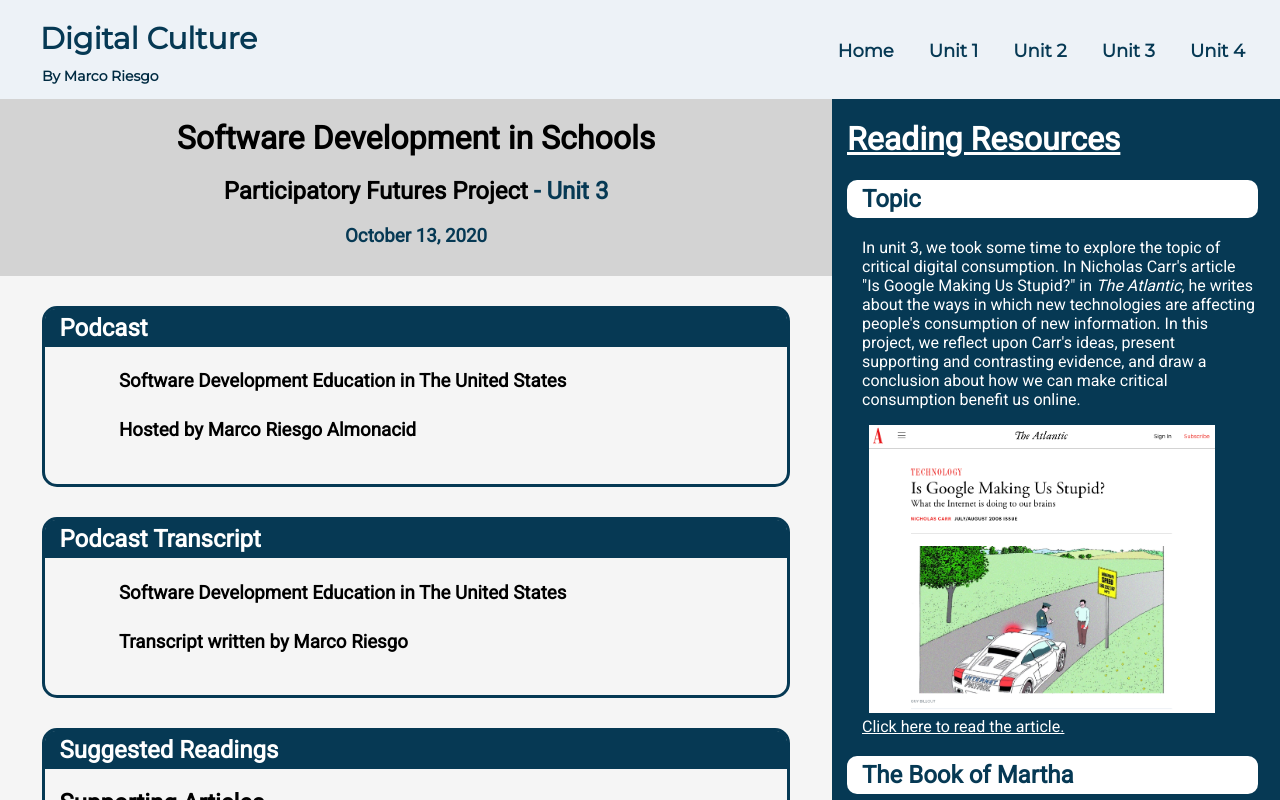
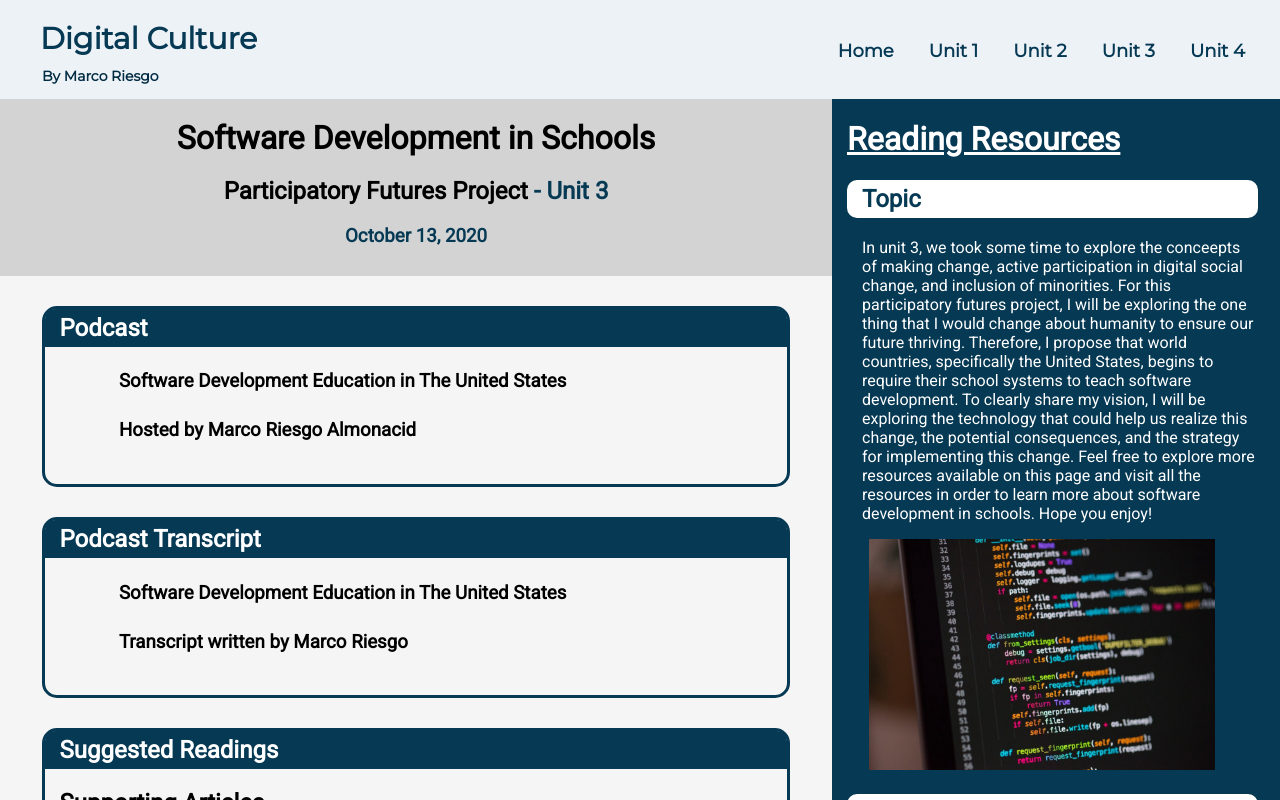
Before and after one commit to marcoriesgo/digital-culture, a React (Create React App) app: page /unit3 in a window 1280 px wide. Shown: the top 800 px of the page. Built offline with nearby package versions, Linux system fonts and the light colour scheme.

Commit message:
completed topic section

```diff
--- a/src/components/Unit3.js
+++ b/src/components/Unit3.js
@@ -1,6 +1,6 @@
 import React, { Component } from "react";
 
-import article1 from "../img/article1.png";
+import codeImage from "../img/codeimage.jpg";
 
 import codingpic1 from "../img/codingpic1.png";
 import codingpic2 from "../img/codingpic2.png";
@@ -77,9 +77,8 @@ class Unit3 extends Component {
             <div className="resources-content-container">
                 <h1 className="resources-title">Reading Resources</h1>
                 <h2 className="resources-section-header">Topic</h2>
-                <p className="resources-section-content">In unit 3, we took some time to explore the topic of critical digital consumption. In Nicholas Carr's article "Is Google Making Us Stupid?" in <span style={{fontStyle: 'italic'}}>The Atlantic</span>, he writes about the ways in which new technologies are affecting people's consumption of new information. In this project, we reflect upon Carr's ideas, present supporting and contrasting evidence, and draw a conclusion about how we can make critical consumption benefit us online.</p>
-                <img src={article1} alt="Digital Culture" className="article-screenshot"/><br />
-                <a href="https://www.theatlantic.com/magazine/archive/2008/07/is-google-making-us-stupid/306868/" target="_blank" className="resource-link">Click here to read the article.</a>
+                <p className="resources-section-content">In unit 3, we took some time to explore the conceepts of making change, active participation in digital social change, and inclusion of minorities. For this participatory futures project, I will be exploring the one thing that I would change about humanity to ensure our future thriving. Therefore, I propose that world countries, specifically the United States, begins to require their school systems to teach software development. To clearly share my vision, I will be exploring the technology that could help us realize this change, the potential consequences, and the strategy for implementing this change. Feel free to explore more resources available on this page and visit all the resources in order to learn more about software development in schools. Hope you enjoy!</p>
+                <img src={codeImage} alt="Digital Culture" className="article-screenshot"/><br />
 
                 <h2 className="resources-section-header">The Book of Martha</h2>
                 <p className="resources-section-content">In <span style={{fontStyle: 'italic'}}><a href = "http://web.archive.org/web/20070312043050/www.scifi.com/scifiction/originals/originals_archive/butler2/butler21.html" target="_blank" className="strategyLink">The Book of Martha</a></span>, Octavia Butler details the challenges faced when trying to build a perfect world. In particular, Butler places great emphasis on the nature of actions and consequences. As the passage explains, everything we do has positive and negative consequences. Therefore, it is very important to explore both the negative and positive consequences of implementing coding education in American school systems. Additionally, it is important to explore the reasons why many schools have not yet adapted to development education. Perhaps, more software education would suppress other interests children may have. I invite you to think about your own potential consequences from realizing my proposal of rquiring schools to teach coding. As you explore the consequences this could have on society, refer to the reflection questions below to guide you.</p>
```
Also changed, not shown: src/img/codeimage.jpg (added).
